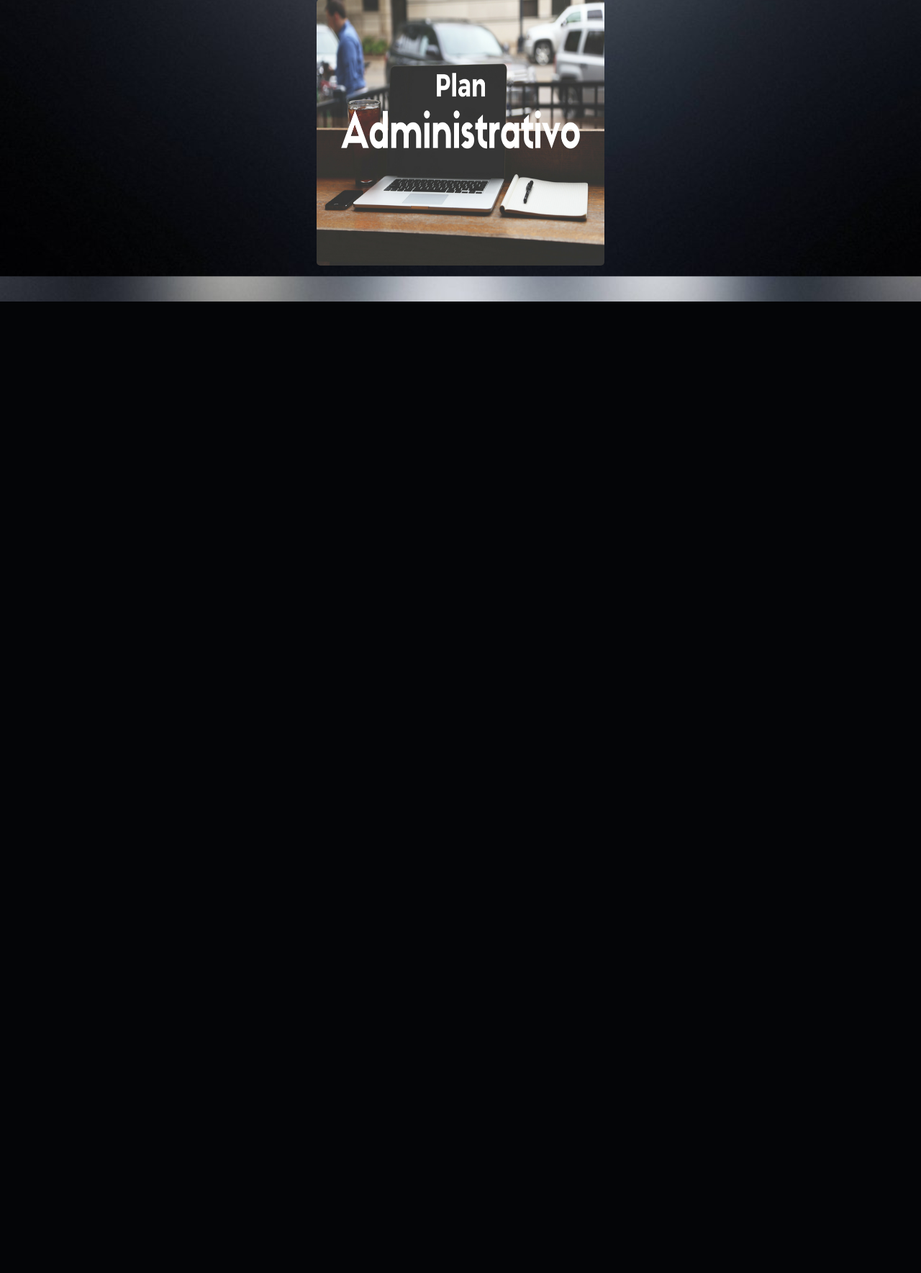
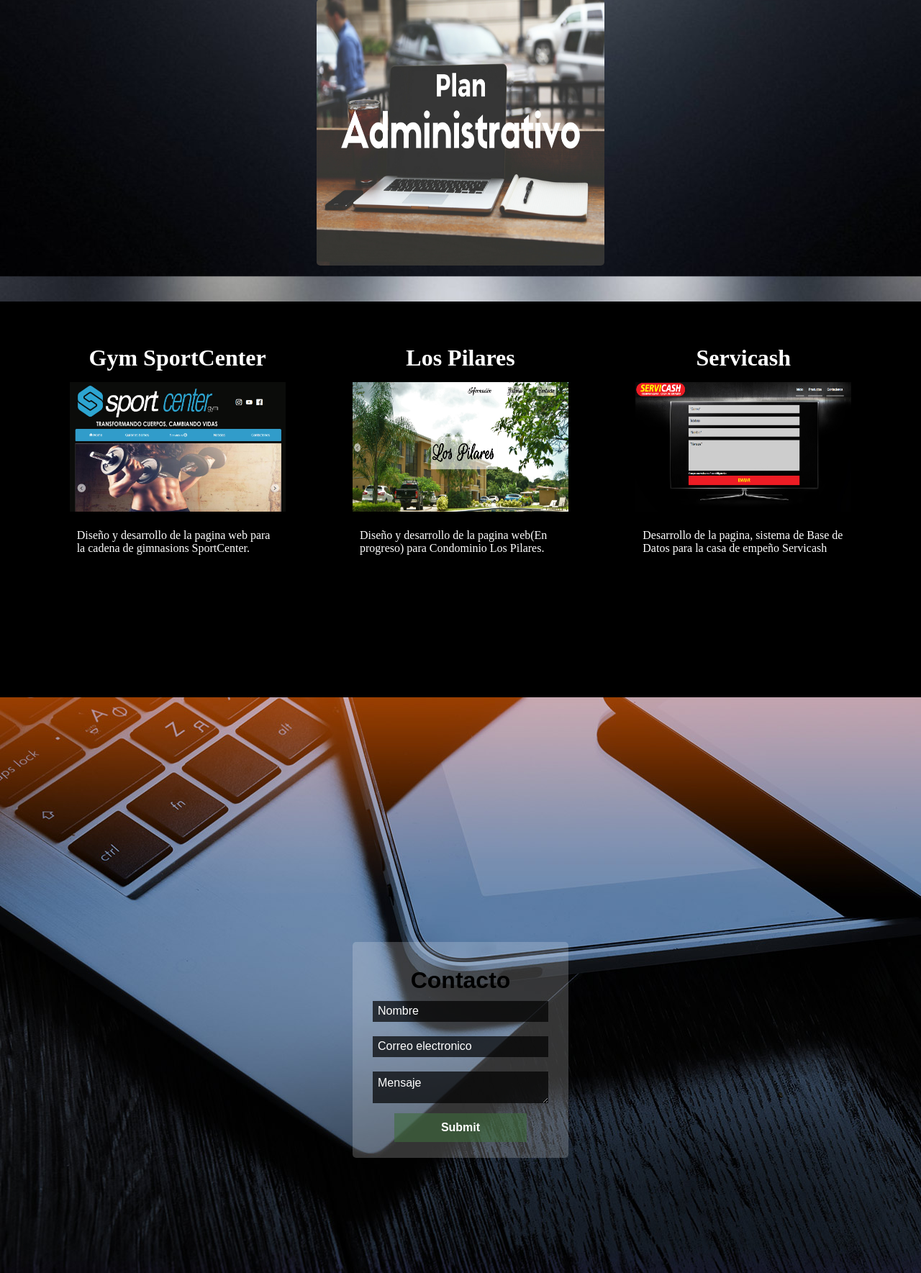
Before and after one commit to Sershock30/scmdev, a PHP site: page / in a window 1280 px wide. Shown: the part 2016-3785 px from the top of the page at 72% size. Before the commit the page ends 2435 px from the top, so only its background shows below. Run offline with PHP 8.4, Linux system fonts and the light colour scheme; some web fonts are replaced.

Commit message:
UpdateContacto-proyectos

```diff
--- a/index.html
+++ b/index.html
@@ -36,8 +36,8 @@
 			<ul>
 				<li><a class="anchor__menu" href="#perfil">PERFIL</a></li>
 				<li><a class="anchor__menu" href="#desarrollo">DESARROLLO</a></li>
-				<li><a class="anchor__menu" href="">PROYECTOS</a></li>
-				<li><a class="anchor__menu" href="">CONTACTO</a></li>
+				<li><a class="anchor__menu" href="#proyectos">PROYECTOS</a></li>
+				<li><a class="anchor__menu" href="#contacto">CONTACTO</a></li>
 			</ul>
 		</header>
 		<div class="logo" id="inicio">
@@ -101,6 +101,32 @@
 				</div>
 			</div>
 		</div>
+		<div id="proyectos">
+			<div class="proyecto">
+				<h1>Gym SportCenter</h1>
+				<a href="http://sportcenter.co.cr/"><img src="images/SportCenter.png" alt=""></a>
+				<p>Diseño y desarrollo de la pagina web para la cadena de gimnasions SportCenter.</p>
+			</div>
+			<div class="proyecto">
+				<h1>Los Pilares</h1>
+				<a href="http://serverpreview.azurewebsites.net/"><img src="images/LosPilares.png" alt=""></a>
+				<p>Diseño y desarrollo de la pagina web(En progreso) para Condominio Los Pilares.</p>
+			</div>
+			<div class="proyecto">
+				<h1>Servicash</h1>
+				<a href="http://servicashcostarica.com/"><img src="images/Servicash.png" alt=""></a>
+				<p>Desarrollo de la pagina, sistema de Base de Datos para la casa de empeño Servicash</p>
+			</div>
+		</div>
+		<div id="contacto">
+			<form action="">
+				<h1>Contacto</h1>
+				<input class="input" type="text" name="Nombre" required="true" placeholder="Nombre">
+				<input class="input" type="email" name="Correo" required="true" placeholder="Correo electronico">
+				<textarea class="input" placeholder="Mensaje"></textarea>
+				<input class="boton" type="submit">
+			</form>
+		</div>
 		<a class="volver" id="volver" href="#inicio">^</a>
 		<footer>
 
--- a/style/main.css
+++ b/style/main.css
@@ -306,6 +306,118 @@ header a:hover{
 	background-color:rgba(255,255,255, 1);
 }
 
+#proyectos{
+	color:white;
+	box-sizing:border-box;
+	padding:50px;
+	background-color:#000000;
+	display: flex;
+	flex-wrap: wrap;
+	justify-content: space-around;
+}
+
+#proyectos .proyecto{
+	box-sizing:border-box;
+	padding:10px;
+	text-align:center;
+	width: 300px;
+	height: 450px;
+}
+
+#proyectos .proyecto img{
+	margin-top:15px;
+	width: 300px;
+	height: 180px;
+	background-color:white;
+	/*border-radius:50%;*/
+	margin-left:50%;
+	transform:translateX(-50%);
+}
+
+#proyectos .proyecto p{
+	margin-top:20px;
+	text-align:left;
+}
+
+#contacto{
+	position:relative;
+	height: 100vh;
+	background-image:url('../images/bgcontacto.jpg');
+}
+
+#contacto form{
+	text-align:center;
+	position:absolute;
+	box-sizing:border-box;
+	padding:35px;
+	margin-left:50%;
+	transform:translateX(-50%);
+	bottom:20%;
+	width:300px;
+	height:300px;
+	background-color:rgba(255, 255, 255, 0.2);
+	border-radius:5px;
+}
+
+#contacto form h1{
+	font-family: arial;
+}
+
+#contacto .input{
+	margin-top:10px;
+	margin-bottom:10px;
+	background-color:rgba(0 , 0 , 0 , 0.7);
+	border:none;
+	padding:7px;
+	margin-left:50%;
+	transform:translateX(-50%);
+	width:100%;
+}
+
+::-webkit-input-placeholder { /* WebKit, Blink, Edge */
+    color:white;
+    font-family:arial;
+    font-size:16px;
+}
+:-moz-placeholder { /* Mozilla Firefox 4 to 18 */
+   	color:white;
+	font-family:arial;
+	font-size:16px;
+   	opacity:  1;
+}
+::-moz-placeholder { /* Mozilla Firefox 19+ */
+   	color:white;
+	font-family:arial;
+	font-size:16px;
+   	opacity:  1;
+}
+:-ms-input-placeholder { /* Internet Explorer 10-11 */
+   color:white;
+   font-family:arial;
+   font-size:16px;
+}
+
+#contacto textarea{
+	max-width:230px;
+	max-height:30px;
+}
+
+#contacto .boton{
+	background-color:rgba(63, 108, 60, 0.6);
+	border:none;
+	width:80%;
+	height:40px;
+	margin-left:50%;
+	transform:translateX(-50%);
+	color:white;
+	font-size:16px;
+	font-weight:700;
+}
+
+#contacto .boton:hover{
+	background-color:rgba(63, 108, 60, 0.7);
+}
+
 /*Seccion del media para responsive*/
 @media screen and (max-width:768px){
 
```
Also changed, not shown: images/LosPilares.png (added), images/Servicash.png (added), images/SportCenter.png (added), images/bgcontacto.jpg (added).
